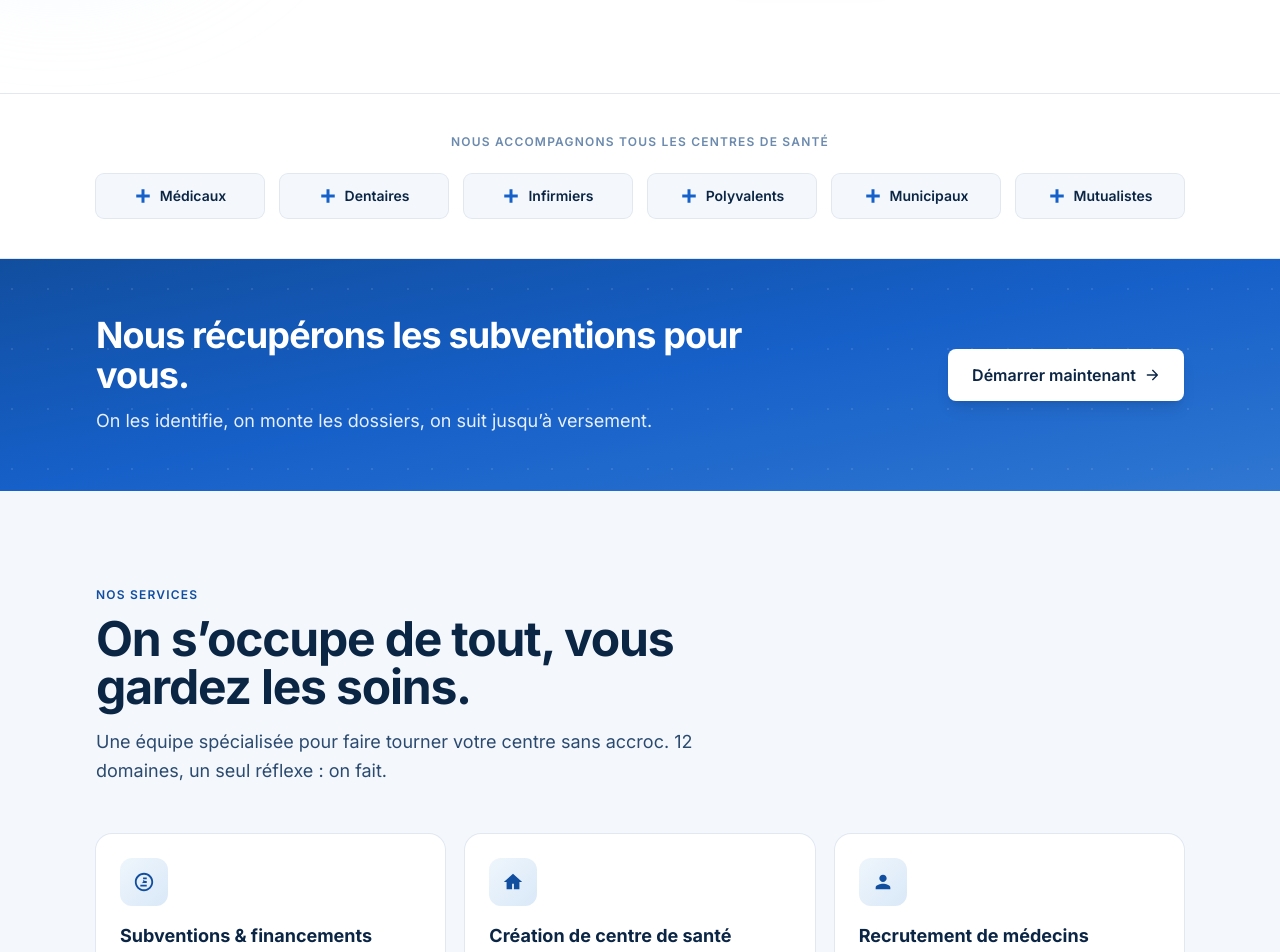
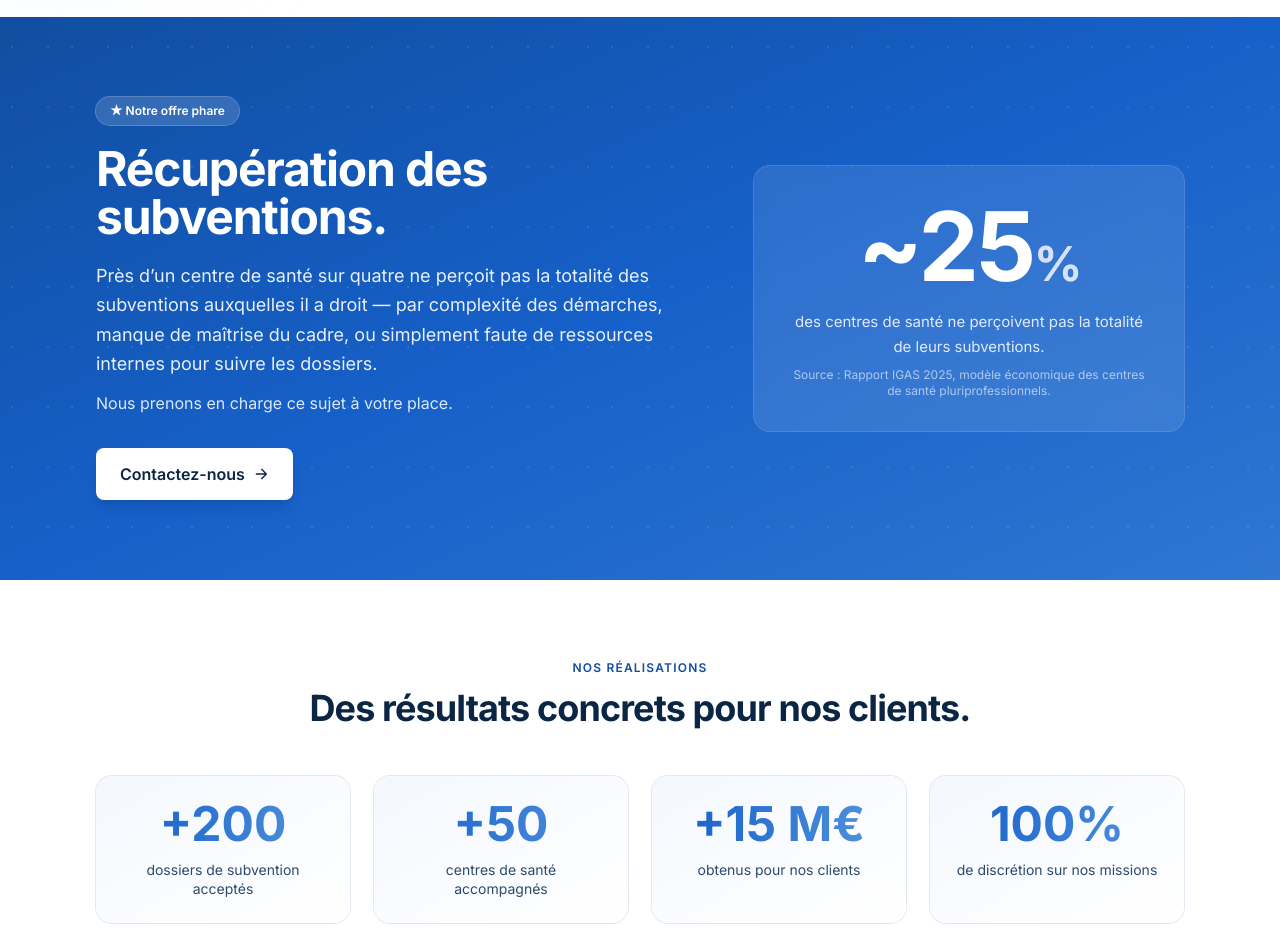
Before and after one commit to sbbb-git/Subv, a Next.js app: page / in a window 1280 px wide. Shown: the part 660-1612 px from the top of the page. Built offline with nearby package versions, Linux system fonts and the light colour scheme.

Commit message:
content: pitch global + offre phare subventions + réalisations chiffrées

```diff
--- a/app/page.tsx
+++ b/app/page.tsx
@@ -4,9 +4,9 @@ import { services } from "@/content/services";
 import { Faq } from "@/components/Faq";
 
 export const metadata: Metadata = {
-  title: "SubventionsCDS — Nous récupérons les subventions pour vous",
+  title: "SubventionsCDS — Accompagnement des centres de santé",
   description:
-    "Accompagnement des centres de santé : nous récupérons les subventions pour vous, créons votre centre, recrutons vos médecins, optimisons votre activité, montons vos dossiers ARS.",
+    "Accompagnement des centres de santé : création, recrutement, organisation, gestion, financements. Notre offre phare : la récupération des subventions.",
   alternates: { canonical: "/" },
 };
 
@@ -35,7 +35,6 @@ export default function HomePage() {
     <>
       {/* HERO */}
       <section className="relative overflow-hidden bg-gradient-to-b from-soft via-white to-white">
-        {/* Decorative blobs */}
         <div className="absolute -top-20 -right-20 w-[420px] h-[420px] rounded-full bg-accent-200/40 blur-3xl pointer-events-none"></div>
         <div className="absolute top-40 -left-32 w-[380px] h-[380px] rounded-full bg-accent-100/60 blur-3xl pointer-events-none"></div>
 
@@ -50,51 +49,34 @@ export default function HomePage() {
                 Spécialistes des centres de santé
               </span>
               <h1 className="mt-6 text-4xl md:text-5xl lg:text-6xl font-bold text-ink tracking-tight leading-[1.05]">
-                Nous récupérons les <span className="bg-gradient-to-r from-accent-600 to-accent-400 bg-clip-text text-transparent">subventions</span> pour vous.
+                Accompagnement des <span className="bg-gradient-to-r from-accent-600 to-accent-400 bg-clip-text text-transparent">centres de santé</span>.
               </h1>
               <p className="mt-6 text-lg md:text-xl text-ink-soft leading-relaxed max-w-xl">
-                Et bien plus : création de centre, recrutement de médecins,
-                organisation, gestion, dossiers ARS, communication, achats.
-                On s’occupe de tout ce qui ralentit votre centre.
+                Création, recrutement, organisation, gestion, financements.
               </p>
               <div className="mt-8 flex flex-wrap gap-3">
                 <Link href="#contact" className="btn-primary text-base">
                   Contactez-nous
-                  <svg width="16" height="16" viewBox="0 0 24 24" fill="currentColor"><path d="M5 12h14M13 5l7 7-7 7" stroke="currentColor" strokeWidth="2" strokeLinecap="round" strokeLinejoin="round" fill="none"/></svg>
+                  <svg width="16" height="16" viewBox="0 0 24 24" fill="none" stroke="currentColor" strokeWidth="2" strokeLinecap="round" strokeLinejoin="round"><path d="M5 12h14M13 5l7 7-7 7"/></svg>
                 </Link>
                 <Link href="#services" className="btn-secondary text-base">Voir nos services</Link>
               </div>
               <div className="mt-10 flex flex-wrap items-center gap-x-8 gap-y-3 text-sm text-ink-soft">
                 <div className="flex -space-x-3">
                   {[STETHO_IMG, DOCTOR_IMG, TEAM_IMG].map((src, i) => (
-                    <img
-                      key={i}
-                      src={src}
-                      alt=""
-                      className="w-9 h-9 rounded-full ring-2 ring-white object-cover"
-                      loading="lazy"
-                    />
+                    <img key={i} src={src} alt="" className="w-9 h-9 rounded-full ring-2 ring-white object-cover" loading="lazy" />
                   ))}
                 </div>
-                <span>
-                  Une équipe spécialisée 100 % centres de santé
-                </span>
+                <span>Une équipe spécialisée 100 % centres de santé</span>
               </div>
             </div>
 
             <div className="lg:col-span-5 relative">
-              {/* Big image card */}
               <div className="relative rounded-3xl overflow-hidden ring-1 ring-line shadow-xl">
-                <img
-                  src={HERO_IMG}
-                  alt="Centre de santé moderne"
-                  className="w-full h-[420px] object-cover"
-                  loading="eager"
-                />
+                <img src={HERO_IMG} alt="Centre de santé moderne" className="w-full h-[420px] object-cover" loading="eager" />
                 <div className="absolute inset-0 bg-gradient-to-tr from-ink/30 via-ink/0 to-transparent"></div>
               </div>
 
-              {/* Floating badge */}
               <div className="absolute -bottom-6 -left-6 md:-left-10 bg-white rounded-2xl shadow-xl ring-1 ring-line p-5 max-w-[260px]">
                 <div className="flex items-center gap-3">
                   <div className="w-10 h-10 rounded-full bg-accent-50 grid place-items-center text-accent-700">
@@ -107,14 +89,13 @@ export default function HomePage() {
                 </div>
               </div>
 
-              {/* Floating badge top */}
               <div className="absolute -top-4 -right-2 md:-right-6 bg-white rounded-xl shadow-lg ring-1 ring-line px-4 py-3 flex items-center gap-3">
                 <div className="w-9 h-9 rounded-lg bg-accent-600 grid place-items-center text-white">
                   <svg width="18" height="18" viewBox="0 0 24 24" fill="currentColor"><path d="M9 16.17L4.83 12l-1.42 1.41L9 19 21 7l-1.41-1.41z"/></svg>
                 </div>
                 <div>
                   <div className="text-sm font-bold text-ink">Subventions</div>
-                  <div className="text-xs text-ink-mute">récupérées pour vous</div>
+                  <div className="text-xs text-ink-mute">notre offre phare</div>
                 </div>
               </div>
             </div>
@@ -122,49 +103,72 @@ export default function HomePage() {
         </div>
       </section>
 
-      {/* TRUSTED BY / TYPES DE CENTRES */}
-      <section className="border-y border-line bg-white">
-        <div className="max-w-6xl mx-auto px-4 sm:px-6 lg:px-8 py-10">
-          <p className="text-center text-xs uppercase tracking-widest font-semibold text-ink-mute">
-            Nous accompagnons tous les centres de santé
-          </p>
-          <div className="mt-6 grid grid-cols-2 sm:grid-cols-3 md:grid-cols-6 gap-4 items-center">
-            {[
-              "Médicaux",
-              "Dentaires",
-              "Infirmiers",
-              "Polyvalents",
-              "Municipaux",
-              "Mutualistes",
-            ].map((label) => (
-              <div key={label} className="flex items-center justify-center gap-2 px-3 py-3 rounded-lg bg-soft ring-1 ring-line">
-                <svg width="18" height="18" viewBox="0 0 24 24" fill="currentColor" className="text-accent-600 shrink-0">
-                  <path d="M10 3h4v7h7v4h-7v7h-4v-7H3v-4h7z" />
-                </svg>
-                <span className="text-sm font-semibold text-ink truncate">{label}</span>
+      {/* OFFRE PHARE */}
+      <section className="relative bg-gradient-to-br from-accent-700 via-accent-600 to-accent-500 text-white overflow-hidden">
+        <div className="absolute inset-0 opacity-10 pointer-events-none" style={{ backgroundImage: "radial-gradient(circle at 20% 50%, white 1px, transparent 1px), radial-gradient(circle at 80% 50%, white 1px, transparent 1px)", backgroundSize: "60px 60px" }}></div>
+        <div className="relative max-w-6xl mx-auto px-4 sm:px-6 lg:px-8 py-16 md:py-20">
+          <div className="grid lg:grid-cols-12 gap-10 items-center">
+            <div className="lg:col-span-7">
+              <span className="inline-flex items-center gap-2 rounded-full bg-white/15 ring-1 ring-white/30 px-3.5 py-1.5 text-xs font-semibold backdrop-blur">
+                ★ Notre offre phare
+              </span>
+              <h2 className="mt-5 text-3xl md:text-4xl lg:text-5xl font-bold tracking-tight leading-tight">
+                Récupération des subventions.
+              </h2>
+              <p className="mt-5 text-white/90 text-lg leading-relaxed max-w-xl">
+                Près d’un centre de santé sur quatre ne perçoit pas la totalité
+                des subventions auxquelles il a droit — par complexité des
+                démarches, manque de maîtrise du cadre, ou simplement faute de
+                ressources internes pour suivre les dossiers.
+              </p>
+              <p className="mt-3 text-white/85 leading-relaxed max-w-xl">
+                Nous prenons en charge ce sujet à votre place.
+              </p>
+              <Link href="#contact" className="mt-8 inline-flex items-center justify-center gap-2 rounded-lg bg-white text-ink hover:bg-accent-50 font-semibold px-6 py-3.5 transition shadow-lg">
+                Contactez-nous
+                <svg width="16" height="16" viewBox="0 0 24 24" fill="none" stroke="currentColor" strokeWidth="2" strokeLinecap="round" strokeLinejoin="round"><path d="M5 12h14M13 5l7 7-7 7"/></svg>
+              </Link>
+            </div>
+            <div className="lg:col-span-5">
+              <div className="rounded-2xl bg-white/10 backdrop-blur ring-1 ring-white/20 p-8 text-center">
+                <div className="text-7xl md:text-8xl font-bold tracking-tight leading-none">
+                  ~25<span className="text-5xl text-white/80">%</span>
+                </div>
+                <p className="mt-4 text-white/85 text-[15px] leading-relaxed">
+                  des centres de santé ne perçoivent pas la totalité de leurs
+                  subventions.
+                </p>
+                <p className="mt-2 text-white/60 text-xs">
+                  Source : Rapport IGAS 2025, modèle économique des centres de santé pluriprofessionnels.
+                </p>
               </div>
-            ))}
+            </div>
           </div>
         </div>
       </section>
 
-      {/* PROMESSE BANDEAU */}
-      <section className="relative bg-gradient-to-br from-accent-700 via-accent-600 to-accent-500 text-white overflow-hidden">
-        <div className="absolute inset-0 opacity-10 pointer-events-none" style={{ backgroundImage: "radial-gradient(circle at 20% 50%, white 1px, transparent 1px), radial-gradient(circle at 80% 50%, white 1px, transparent 1px)", backgroundSize: "60px 60px" }}></div>
-        <div className="relative max-w-6xl mx-auto px-4 sm:px-6 lg:px-8 py-14 grid md:grid-cols-3 gap-8 items-center">
-          <div className="md:col-span-2">
-            <h2 className="text-3xl md:text-4xl font-bold tracking-tight leading-tight">
-              Nous récupérons les subventions pour vous.
+      {/* RÉALISATIONS */}
+      <section className="bg-white border-b border-line">
+        <div className="max-w-6xl mx-auto px-4 sm:px-6 lg:px-8 py-16 md:py-20">
+          <div className="text-center max-w-2xl mx-auto">
+            <p className="text-xs uppercase tracking-widest font-semibold text-accent-700">Nos réalisations</p>
+            <h2 className="mt-3 text-3xl md:text-4xl font-bold text-ink tracking-tight">
+              Des résultats concrets pour nos clients.
             </h2>
-            <p className="mt-3 text-white/90 text-lg">
-              On les identifie, on monte les dossiers, on suit jusqu’à versement.
-            </p>
           </div>
-          <div className="md:text-right">
-            <Link href="#contact" className="inline-flex items-center justify-center gap-2 rounded-lg bg-white text-ink hover:bg-accent-50 font-semibold px-6 py-3.5 transition shadow-lg">
-              Démarrer maintenant
-              <svg width="16" height="16" viewBox="0 0 24 24" fill="none" stroke="currentColor" strokeWidth="2" strokeLinecap="round" strokeLinejoin="round"><path d="M5 12h14M13 5l7 7-7 7"/></svg>
-            </Link>
+
+          <div className="mt-12 grid grid-cols-2 lg:grid-cols-4 gap-6">
+            {[
+              { n: "+200", l: "dossiers de subvention acceptés" },
+              { n: "+50", l: "centres de santé accompagnés" },
+              { n: "+15 M€", l: "obtenus pour nos clients" },
+              { n: "100%", l: "de discrétion sur nos missions" },
+            ].map((r) => (
+              <div key={r.l} className="rounded-2xl bg-gradient-to-br from-soft to-white ring-1 ring-line p-6 text-center">
+                <div className="text-4xl md:text-5xl font-bold bg-gradient-to-r from-accent-600 to-accent-400 bg-clip-text text-transparent">{r.n}</div>
+                <div className="mt-3 text-sm text-ink-soft leading-snug">{r.l}</div>
+              </div>
+            ))}
           </div>
         </div>
       </section>
@@ -175,11 +179,11 @@ export default function HomePage() {
           <div className="max-w-2xl">
             <p className="text-xs uppercase tracking-widest font-semibold text-accent-700">Nos services</p>
             <h2 className="mt-3 text-3xl md:text-4xl lg:text-5xl font-bold text-ink tracking-tight">
-              On s’occupe de tout, vous gardez les soins.
+              Création, recrutement, organisation, gestion, financements.
             </h2>
             <p className="mt-4 text-ink-soft leading-relaxed text-lg">
               Une équipe spécialisée pour faire tourner votre centre sans
-              accroc. {services.length} domaines, un seul réflexe : on fait.
+              accroc.
             </p>
           </div>
 
@@ -209,64 +213,13 @@ export default function HomePage() {
         </div>
       </section>
 
-      {/* PUNCH MARKETING avec images */}
-      <section className="bg-white">
-        <div className="max-w-6xl mx-auto px-4 sm:px-6 lg:px-8 py-20 md:py-24">
-          <div className="text-center max-w-2xl mx-auto">
-            <p className="text-xs uppercase tracking-widest font-semibold text-accent-700">Ce qu’on fait pour vous</p>
-            <h2 className="mt-3 text-3xl md:text-4xl font-bold text-ink tracking-tight">
-              Trois promesses, zéro flou.
-            </h2>
-          </div>
-
-          <div className="mt-12 grid lg:grid-cols-3 gap-6">
-            {[
-              {
-                img: "https://images.unsplash.com/photo-1554224155-6726b3ff858f?auto=format&fit=crop&w=900&q=80",
-                t: "Vos subventions, récupérées.",
-                d: "Toutes les subventions auxquelles votre centre a droit, mobilisées pour vous.",
-              },
-              {
-                img: "https://images.unsplash.com/photo-1622253692010-333f2da6031d?auto=format&fit=crop&w=900&q=80",
-                t: "Vos médecins, recrutés.",
-                d: "Approche directe, ingénierie contractuelle, intégration fluide.",
-              },
-              {
-                img: "https://images.unsplash.com/photo-1551288049-bebda4e38f71?auto=format&fit=crop&w=900&q=80",
-                t: "Votre centre, optimisé.",
-                d: "Activité, cotation, gestion, organisation — chiffres à la clé.",
-              },
-            ].map((b) => (
-              <div key={b.t} className="group rounded-2xl overflow-hidden ring-1 ring-line bg-white hover:shadow-xl transition">
-                <div className="aspect-[16/10] overflow-hidden">
-                  <img src={b.img} alt="" className="w-full h-full object-cover group-hover:scale-105 transition duration-500" loading="lazy" />
-                </div>
-                <div className="p-6">
-                  <h3 className="text-xl font-bold text-ink leading-tight">{b.t}</h3>
-                  <p className="mt-2 text-ink-soft text-[15px]">{b.d}</p>
-                </div>
-              </div>
-            ))}
-          </div>
-
-          <div className="mt-12 text-center">
-            <Link href="#contact" className="btn-primary">Parlons-en aujourd’hui →</Link>
-          </div>
-        </div>
-      </section>
-
-      {/* EXPERTISE avec photo */}
-      <section id="expertise" className="bg-soft">
+      {/* EXPERTISE */}
+      <section id="expertise" className="bg-white">
         <div className="max-w-6xl mx-auto px-4 sm:px-6 lg:px-8 py-20 md:py-24">
           <div className="grid lg:grid-cols-2 gap-12 items-center">
             <div className="relative">
               <div className="rounded-3xl overflow-hidden ring-1 ring-line shadow-lg">
-                <img
-                  src="https://images.unsplash.com/photo-1631815589968-fdb09a223b1e?auto=format&fit=crop&w=1200&q=80"
-                  alt="Équipe médicale"
-                  className="w-full h-[480px] object-cover"
-                  loading="lazy"
-                />
+                <img src="https://images.unsplash.com/photo-1631815589968-fdb09a223b1e?auto=format&fit=crop&w=1200&q=80" alt="Équipe médicale" className="w-full h-[480px] object-cover" loading="lazy" />
               </div>
               <div className="absolute -bottom-6 -right-6 bg-white rounded-2xl shadow-xl ring-1 ring-line p-5">
                 <div className="text-3xl font-bold text-accent-700">Tous statuts</div>
@@ -280,16 +233,16 @@ export default function HomePage() {
                 On ne fait que des centres de santé.
               </h2>
               <p className="mt-5 text-ink-soft leading-relaxed text-lg">
-                Cadre conventionnel, dispositifs CPAM et ARS, accords
-                interprofessionnels, recrutement médical, obligations sociales,
-                organisation des soins : on connaît tout.
+                Une équipe spécialisée qui comprend votre secteur, vos
+                contraintes et vos enjeux. On adapte notre intervention à votre
+                contexte.
               </p>
               <ul className="mt-6 space-y-3 text-[15px]">
                 {[
                   "Spécialisation exclusive sur le secteur",
                   "Approche pragmatique et opérationnelle",
                   "Confidentialité totale, NDA systématique",
-                  "Honoraires transparents, forfait ou résultat",
+                  "Accompagnement personnalisé",
                 ].map((t) => (
                   <li key={t} className="flex gap-3 text-ink-soft">
                     <svg width="20" height="20" viewBox="0 0 24 24" fill="none" stroke="currentColor" strokeWidth="2" className="text-accent-600 shrink-0 mt-0.5"><path d="M5 12l5 5L20 7"/></svg>
@@ -304,7 +257,7 @@ export default function HomePage() {
       </section>
 
       {/* TESTIMONIAL */}
-      <section className="bg-white">
+      <section className="bg-soft">
         <div className="max-w-5xl mx-auto px-4 sm:px-6 lg:px-8 py-20 md:py-24">
           <div className="text-center">
             <p className="text-xs uppercase tracking-widest font-semibold text-accent-700">Ils nous parlent</p>
@@ -328,7 +281,7 @@ export default function HomePage() {
                 avatar: "https://images.unsplash.com/photo-1612531386530-97286d97c2d2?auto=format&fit=crop&w=200&q=80",
               },
             ].map((t) => (
-              <figure key={t.name} className="relative rounded-2xl bg-gradient-to-br from-soft to-white p-7 ring-1 ring-line">
+              <figure key={t.name} className="relative rounded-2xl bg-white p-7 ring-1 ring-line shadow-sm">
                 <svg width="32" height="32" viewBox="0 0 24 24" fill="currentColor" className="text-accent-200 absolute top-5 right-5"><path d="M9.983 3v7.391c0 5.704-3.731 9.57-8.983 10.609l-.995-2.151c2.432-.917 3.995-3.638 3.995-5.849h-4v-10h9.983zm14 0v7.391c0 5.704-3.748 9.571-9 10.609l-.996-2.151c2.433-.917 3.996-3.638 3.996-5.849h-3.983v-10h9.983z"/></svg>
                 <p className="text-ink leading-relaxed text-[17px]">« {t.quote} »</p>
                 <figcaption className="mt-6 flex items-center gap-3">
@@ -349,7 +302,7 @@ export default function HomePage() {
       </section>
 
       {/* FAQ */}
-      <section id="faq" className="bg-soft">
+      <section id="faq" className="bg-white">
         <div className="max-w-3xl mx-auto px-4 sm:px-6 lg:px-8 py-20 md:py-24">
           <div className="text-center">
             <p className="text-xs uppercase tracking-widest font-semibold text-accent-700">FAQ</p>
@@ -374,11 +327,11 @@ export default function HomePage() {
             <div>
               <p className="text-xs uppercase tracking-widest font-semibold text-accent-300">Contact</p>
               <h2 className="mt-3 text-3xl md:text-5xl font-bold tracking-tight leading-tight">
-                Récupérons vos subventions ensemble.
+                Parlons de votre centre de santé.
               </h2>
               <p className="mt-5 text-white/80 text-lg leading-relaxed max-w-lg">
-                Quelques lignes sur votre centre suffisent. On revient vers
-                vous rapidement, on identifie ce qui peut être activé, on chiffre.
+                Quelques lignes sur votre situation suffisent. On revient vers
+                vous rapidement.
               </p>
               <div className="mt-8 flex flex-wrap gap-3">
                 <Link href="/contact" className="inline-flex items-center justify-center gap-2 rounded-lg bg-white text-ink hover:bg-accent-50 font-semibold px-6 py-3.5 transition shadow-lg">
```
Also changed, not shown: 1 other file (tests, documents, lock files or other folders).
